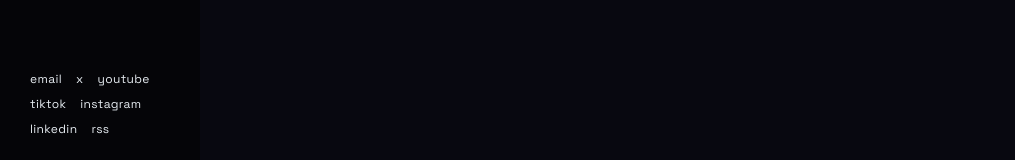
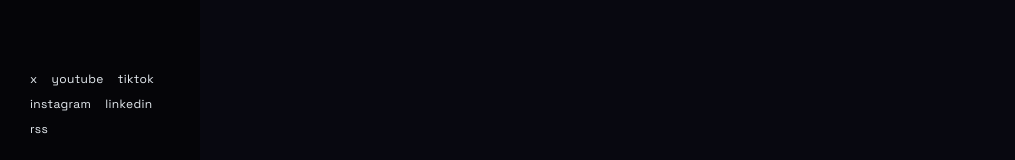
Before and after one commit to heyitsjearbear/jeremiahramiscal, a Next.js app: page /about in a window 1280 px wide. Shown: the part 624-784 px from the top of the page, without its empty margins (0-1015 px from the left). Built offline with nearby package versions, Linux system fonts and the light colour scheme.

Commit message:
added x link

```diff
--- a/src/components/SidebarNav.tsx
+++ b/src/components/SidebarNav.tsx
@@ -12,12 +12,11 @@
 ];
 
 const SOCIAL_LINKS = [
-  { label: "email", href: "mailto:hello@example.com" },
-  { label: "x", href: "https://x.com" },
-  { label: "youtube", href: "https://youtube.com" },
-  { label: "tiktok", href: "https://tiktok.com" },
-  { label: "instagram", href: "https://instagram.com" },
-  { label: "linkedin", href: "https://linkedin.com" },
+  { label: "x", href: "https://x.com/jeremiahyaps" },
+  { label: "youtube", href: "https://www.youtube.com/@heyitsjearbear" },
+  { label: "tiktok", href: "https://www.tiktok.com/@jeremiahyaps" },
+  { label: "instagram", href: "https://www.instagram.com/jeremiahyaps/" },
+  { label: "linkedin", href: "https://www.linkedin.com/in/jeremiah-ramiscal/" },
   { label: "rss", href: "/feed.xml" },
 ];
 
```
Also changed, not shown: .claude/launch.json (added), public/llms.txt (added), 1 other file (tests, documents, lock files or other folders).
